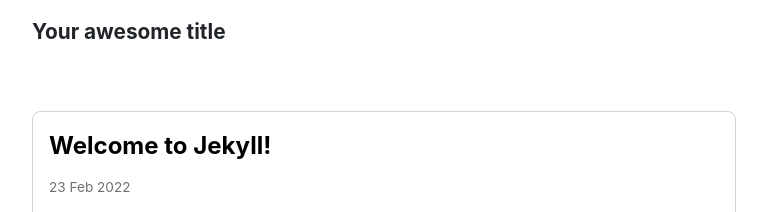
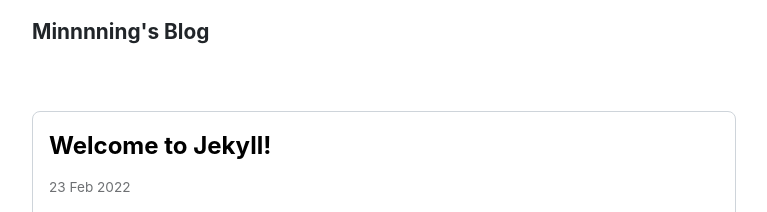
Before and after one commit to Minnnning/minnnning.github.io, a Jekyll site: the page built from index.markdown, in a window 1280 px wide. Shown: the top 212 px of the page, without its empty margins (256-1023 px from the left). Built offline with Jekyll 4.4.1, drawn with Linux system fonts in a browser that asks for light colours; nearby versions of some CDN libraries.

Commit message:
for merge

```diff
--- a/_config.yml
+++ b/_config.yml
@@ -18,8 +18,8 @@
 # You can create any custom variable you would like, and they will be accessible
 # in the templates via {{ site.myvariable }}.
 
-title: Your awesome title
-email: your-email@example.com
+title: Minnnning's Blog
+email: 6alswjd6@gmail.com
 description: >- # this means to ignore newlines until "baseurl:"
   Write an awesome description for your new site here. You can edit this
   line in _config.yml. It will appear in your document head meta (for
@@ -27,7 +27,8 @@ description: >- # this means to ignore newlines until "baseurl:"
 baseurl: "" # the subpath of your site, e.g. /blog
 url: "http://minnnning.github.io" # the base hostname & protocol for your site, e.g. http://example.com
 twitter_username: jekyllrb
-github_username:  jekyll
+github_username:  Minnnning
+
 
 # Build settings
 remote_theme: zivhub/monophase
```
